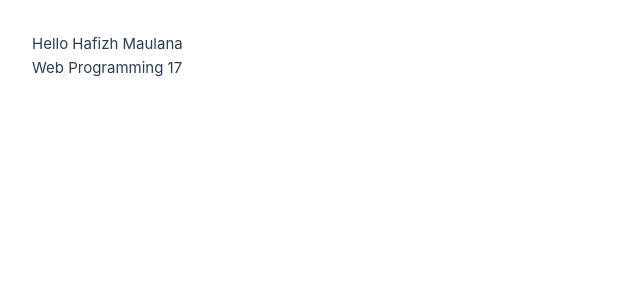
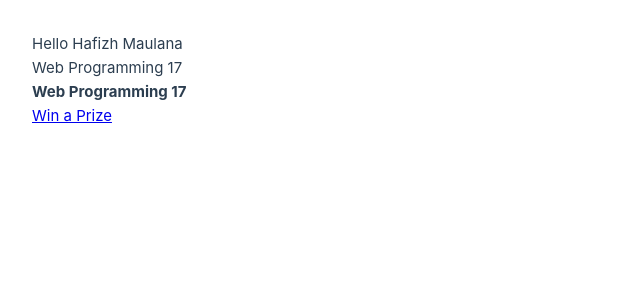
Before and after one commit to fizipan/vue-basic, a Vue app: page / in a window 1280 px wide. Shown: the top 300 px of the page, without its empty margins (0-640 px from the left). Built offline with nearby package versions, Linux system fonts and the light colour scheme.

Commit message:
binding html

```diff
--- a/src/App.vue
+++ b/src/App.vue
@@ -1,6 +1,8 @@
 <template>
   <div>{{ greet }} {{ name }}</div>
   <div v-text="channel"></div>
+  <div v-html="channelHtml"></div>
+  <div v-html="hack"></div>
 </template>
 
 <script>
@@ -11,6 +13,8 @@ export default {
       greet: "Hello",
       name: "Hafizh Maulana",
       channel: "Web Programming 17",
+      channelHtml: "<b>Web Programming 17</b>",
+      hack: `<a href="#" onclick="alert('You have been hacked')">Win a Prize</a>`,
     }
   },
 }
--- a/src/assets/base.css
+++ b/src/assets/base.css
@@ -36,7 +36,7 @@
   --section-gap: 160px;
 }
 
-@media (prefers-color-scheme: dark) {
+/* @media (prefers-color-scheme: dark) {
   :root {
     --color-background: var(--vt-c-black);
     --color-background-soft: var(--vt-c-black-soft);
@@ -48,7 +48,7 @@
     --color-heading: var(--vt-c-text-dark-1);
     --color-text: var(--vt-c-text-dark-2);
   }
-}
+} */
 
 *,
 *::before,
@@ -56,7 +56,6 @@
   box-sizing: border-box;
   margin: 0;
   position: relative;
-  font-weight: normal;
 }
 
 body {
```
